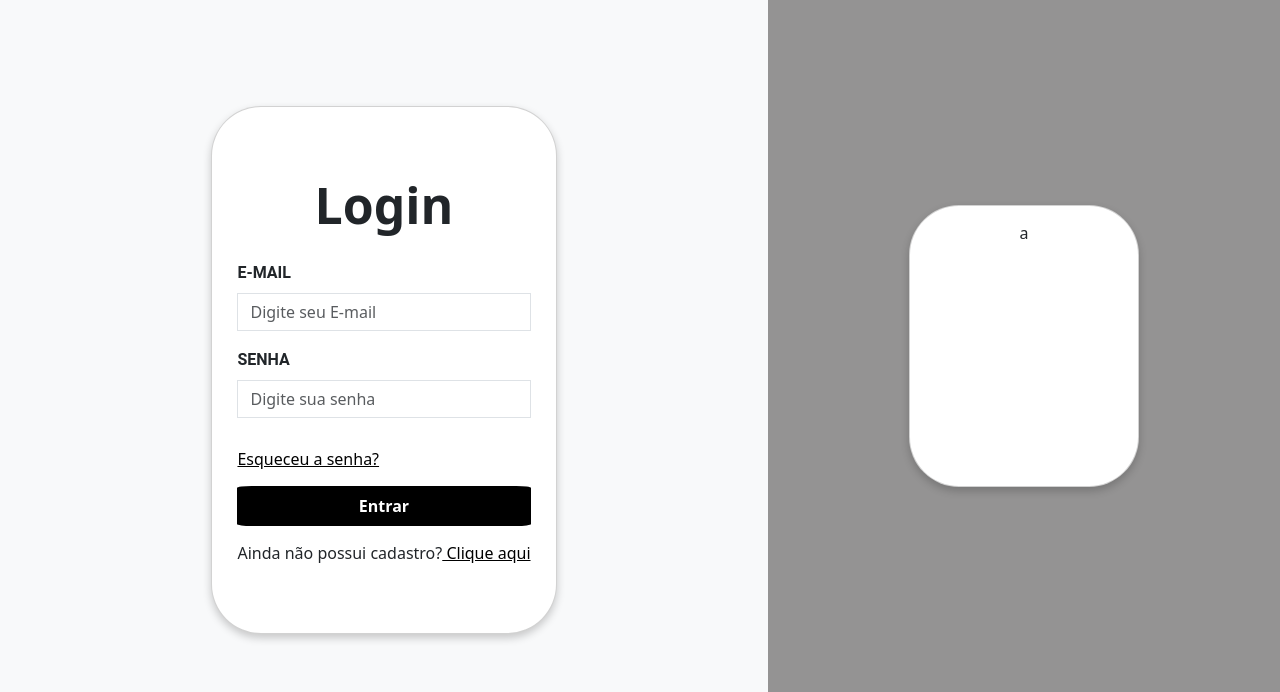
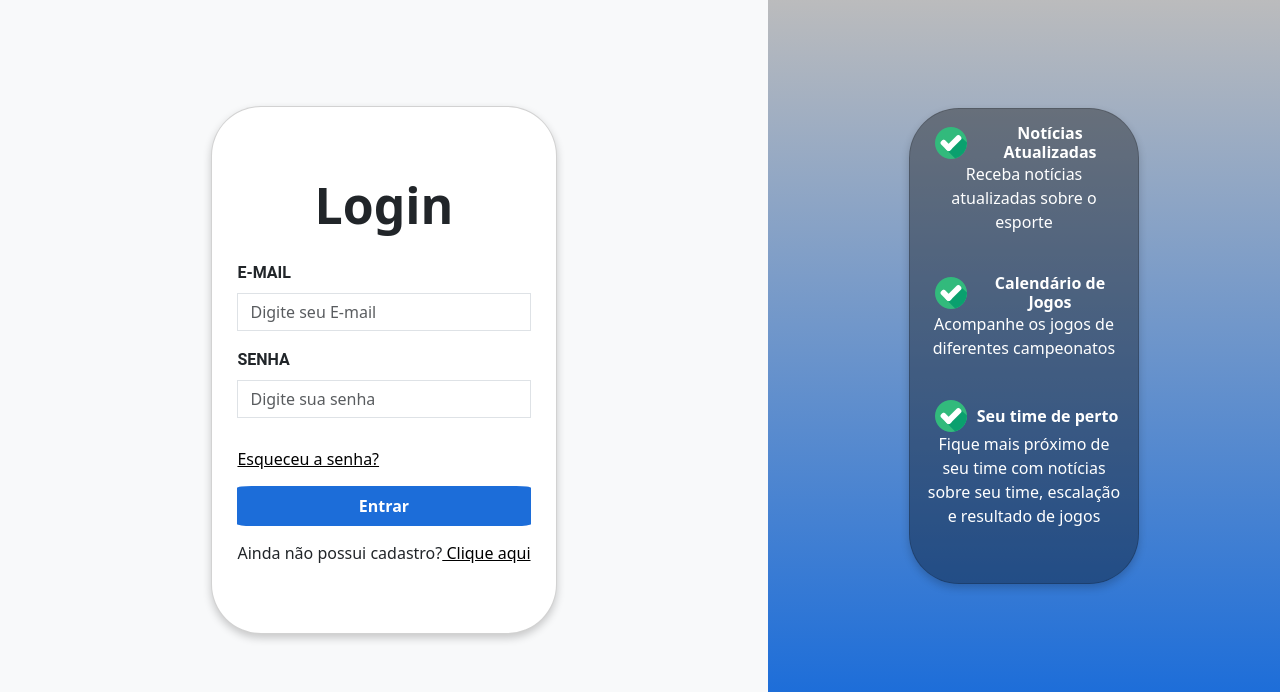
Before and after one commit to AW1-Projeto/BackEnd, a plain HTML site: page Frontend/Login.html in a window 1280 px wide. Shown: the part 108-800 px from the top of the page. Drawn offline with nearby package versions, Linux system fonts and the light colour scheme; a script that the page names is missing.

Commit message:
atualização login

```diff
--- a/Frontend/Login.html
+++ b/Frontend/Login.html
@@ -68,9 +68,33 @@
 
         <div class="direita">
             <div class="card card-direita">
-                a
+                <div>
+                    <div class="text-direita">
+                        <img src="Imagens/verificado.png" alt="">
+                        <h6> Notícias Atualizadas</h6>
+                    </div>
+                    <p>Receba notícias atualizadas sobre o esporte</p>
+                </div>
+                <br>
+                <div>
+                    <div class="text-direita">
+                        <img src="Imagens/verificado.png" alt="">
+                        <h6> Calendário de Jogos</h6>
+                    </div>
+                    <p>Acompanhe os jogos de diferentes campeonatos</p>
+                </div>
+                <br>
+                <div>
+                    <div class="text-direita">
+                        <img src="Imagens/verificado.png" alt="">
+                        <h6> Seu time de perto</h6>
+                    </div>
+                    <p>Fique mais próximo de seu time com notícias sobre seu time, escalação e resultado de jogos</p>
+                </div>
+                <br>
             </div>
         </div>
+
     </main>
 
     <footer class="text-center text-lg-start bg-light text-muted ">
--- a/Frontend/styles/Login.css
+++ b/Frontend/styles/Login.css
@@ -42,13 +42,35 @@ ul{
     height: 100%;
     width: 40vw;
     flex-direction: column;
-    background-color: #949393;
+    /* background-color:  #94939398; */
+    background: linear-gradient( #94939398, #1C6DD9)
+
+
 }
 
-.card-direita{
+.card-direita {
     min-height: 40% !important;
     box-shadow: 0 4px 8px rgba(0, 0, 0, 0.2);
+    background-color: rgba(0, 0, 0, 0.363) !important;
+    align-items: center;
+    display: flex;
+    color: #FFFFFF;
 }
+
+.text-direita {
+    display: flex;
+    margin-left: 10px;
+    align-items: center;
+}
+
+.text-direita img {
+    margin-right: 10px;
+}
+
+.text-direita h6 {
+    margin: 0; /* Remover margens padrão do h6 */
+}
+
 
 .esquerda {
     display: flex;
@@ -121,7 +143,7 @@ form {
     font-weight: bold;
     width: 100%;
     color: #FFFFFF;
-    background-color: #000000;
+    background-color: #1C6DD9;
     border: none;
     height: 40px;
     border-radius: 5%;
```
Also changed, not shown: Frontend/Imagens/verificado.png (added).
